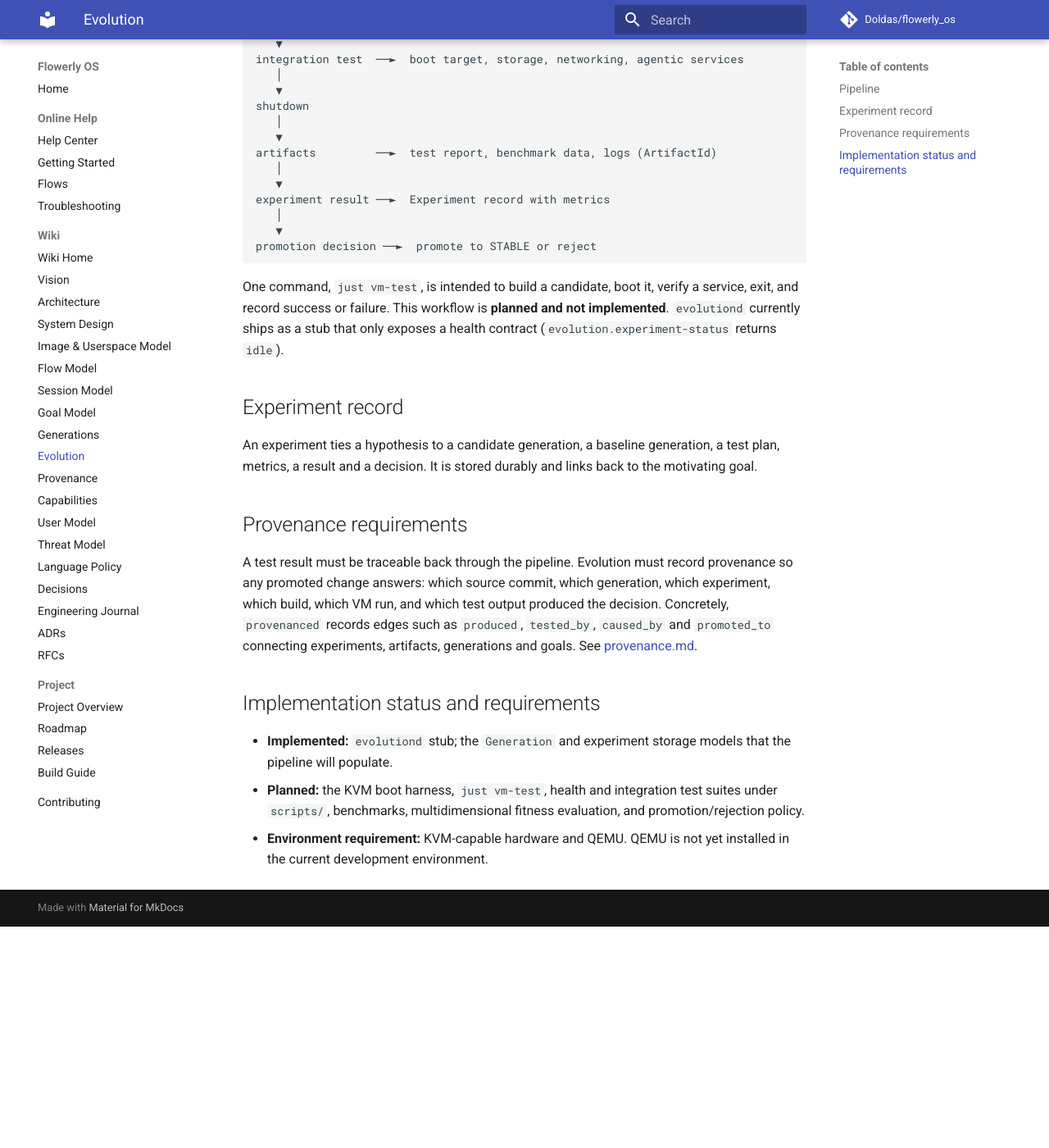
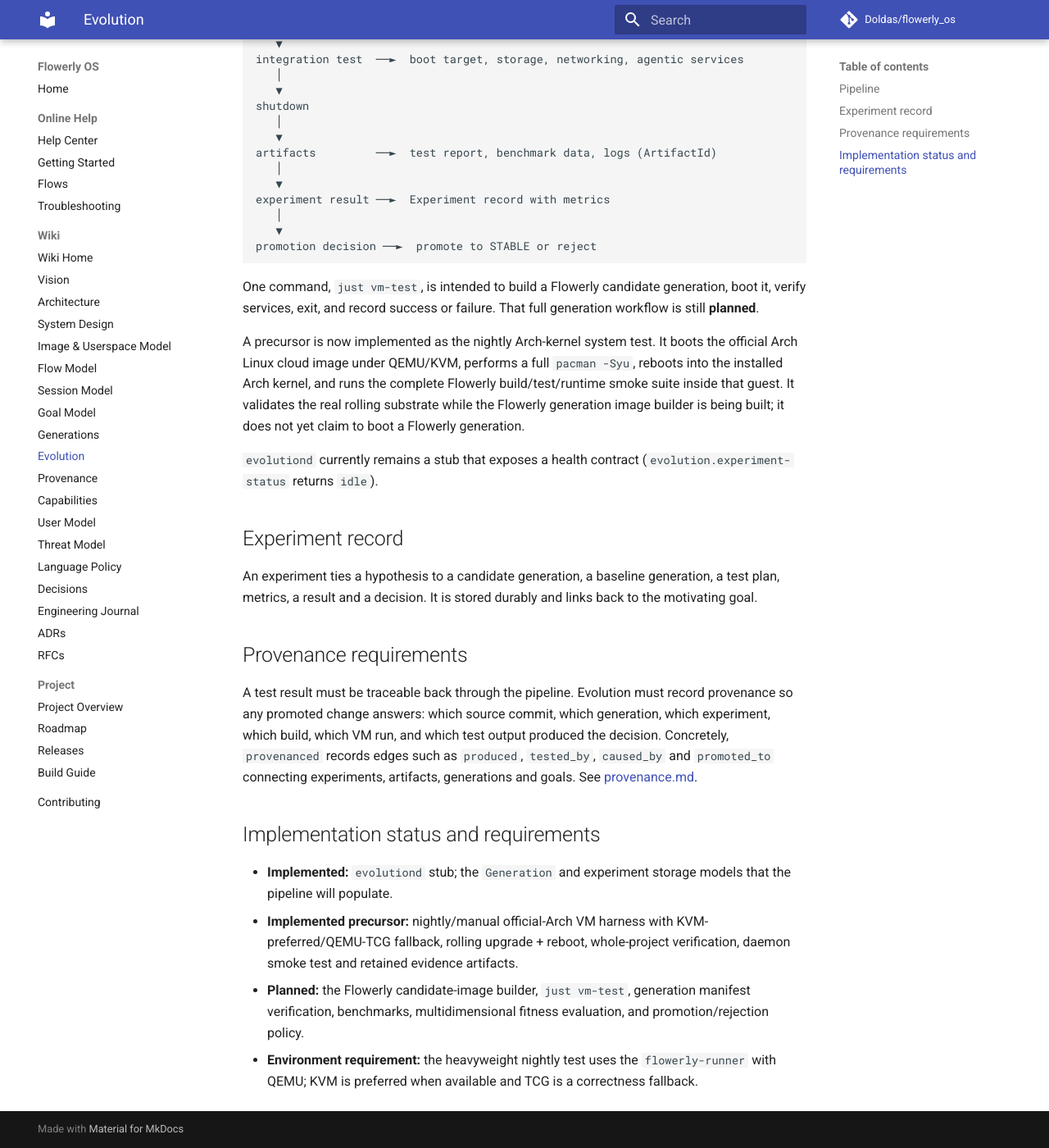
Before and after one commit to Doldas/flowerly_os, an MkDocs documentation site: the page built from docs/evolution.md, in a window 1280 px wide and 1400 px high, scrolled down 616 px. Shown: the whole window at 82% size. Built offline with MkDocs 1.6.1 and Material for MkDocs 9.7.7, drawn with Linux system fonts in a browser that asks for light colours; comment, search, counter and statistics services are not loaded; before the commit the page ends 1746 px from its top, so only the background shows below that.

Commit message:
ci(arch): carry docs/evolution.md into nightly validation branch

````diff
--- a/docs/evolution.md
+++ b/docs/evolution.md
@@ -38,10 +38,19 @@
 promotion decision ──►  promote to STABLE or reject
 ```
 
-One command, `just vm-test`, is intended to build a candidate, boot it, verify a
-service, exit, and record success or failure. This workflow is **planned and not
-implemented**. `evolutiond` currently ships as a stub that only exposes a health
-contract (`evolution.experiment-status` returns `idle`).
+One command, `just vm-test`, is intended to build a Flowerly candidate
+generation, boot it, verify services, exit, and record success or failure. That
+full generation workflow is still **planned**.
+
+A precursor is now implemented as the nightly Arch-kernel system test. It boots
+the official Arch Linux cloud image under QEMU/KVM, performs a full
+`pacman -Syu`, reboots into the installed Arch kernel, and runs the complete
+Flowerly build/test/runtime smoke suite inside that guest. It validates the real
+rolling substrate while the Flowerly generation image builder is being built;
+it does not yet claim to boot a Flowerly generation.
+
+`evolutiond` currently remains a stub that exposes a health contract
+(`evolution.experiment-status` returns `idle`).
 
 ## Experiment record
 
@@ -62,8 +71,12 @@
 
 - **Implemented:** `evolutiond` stub; the `Generation` and experiment storage
   models that the pipeline will populate.
-- **Planned:** the KVM boot harness, `just vm-test`, health and integration test
-  suites under `scripts/`, benchmarks, multidimensional fitness evaluation, and
+- **Implemented precursor:** nightly/manual official-Arch VM harness with
+  KVM-preferred/QEMU-TCG fallback, rolling upgrade + reboot, whole-project
+  verification, daemon smoke test and retained evidence artifacts.
+- **Planned:** the Flowerly candidate-image builder, `just vm-test`, generation
+  manifest verification, benchmarks, multidimensional fitness evaluation, and
   promotion/rejection policy.
-- **Environment requirement:** KVM-capable hardware and QEMU. QEMU is not yet
-  installed in the current development environment.
+- **Environment requirement:** the heavyweight nightly test uses the
+  `flowerly-runner` with QEMU; KVM is preferred when available and TCG is a
+  correctness fallback.
````
